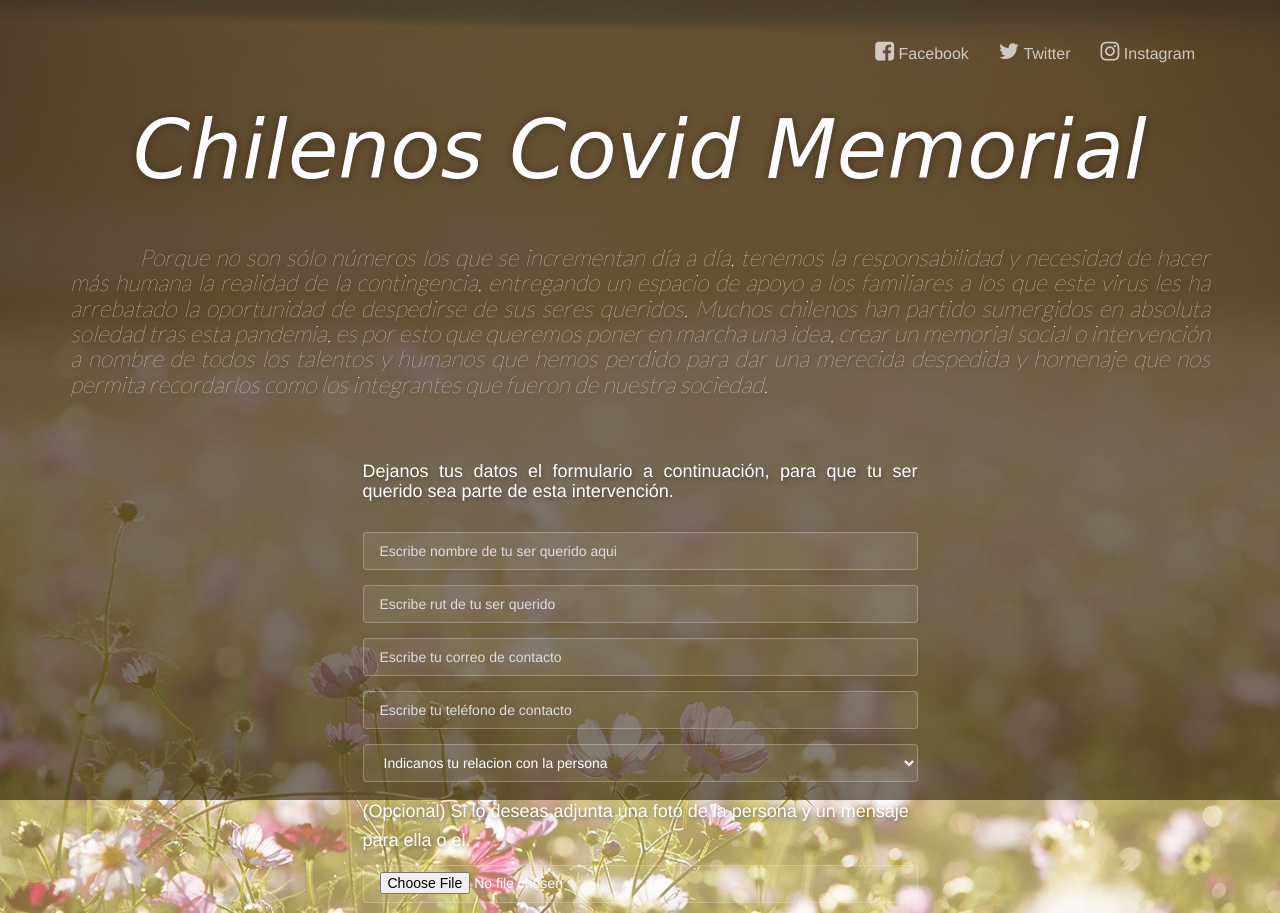
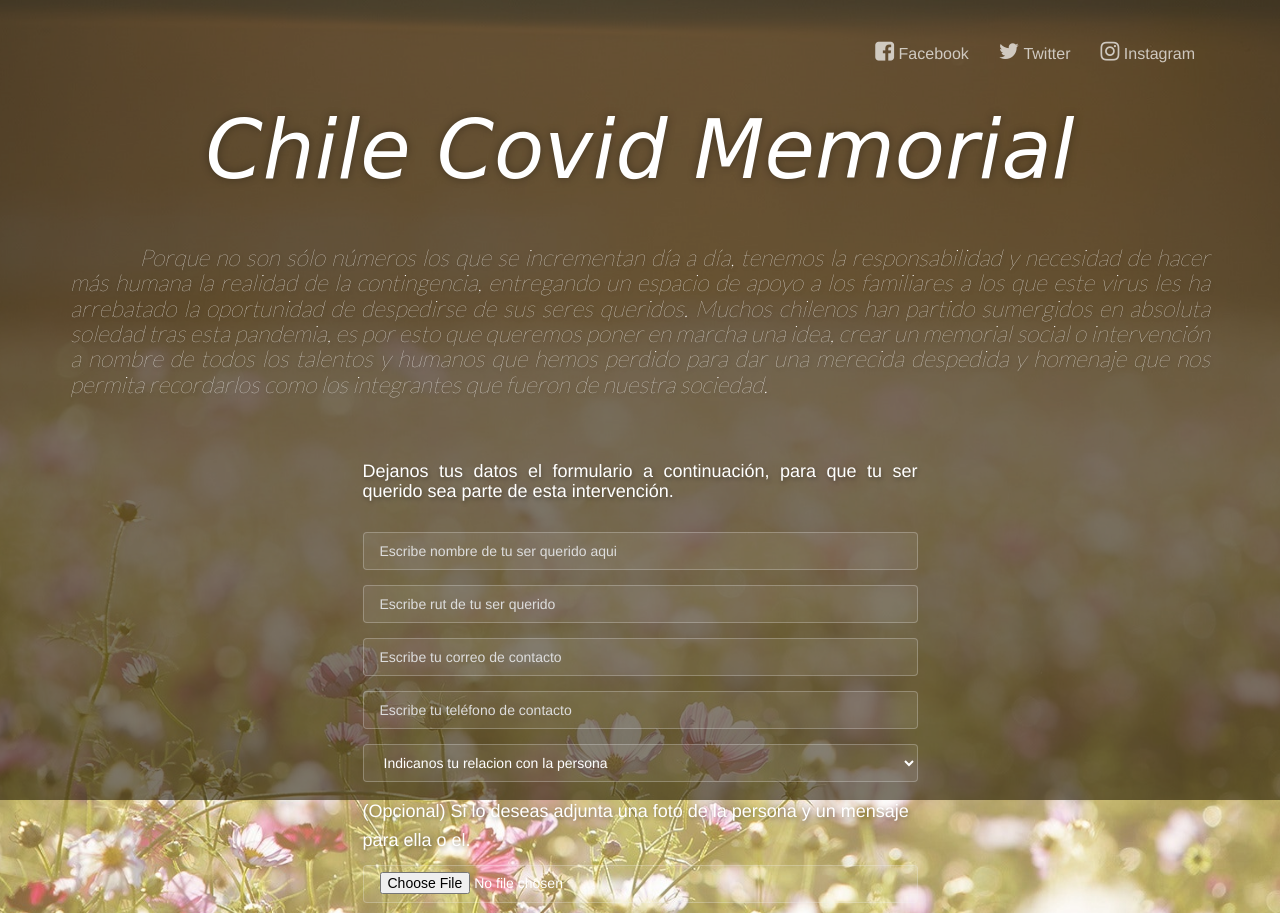
Before and after one commit to gatopadre/chilean_covid_memorial, a CodeIgniter 4 app: the page made by app/Views/welcome_message.php in a window 1280 px wide. Shown: the top 913 px of the page. Run offline with PHP 8.4 and a stand-in for CodeIgniter, Linux system fonts and the light colour scheme; the template is opened without the code that fills it, so the values that code supplies are empty; some libraries are stand-ins or nearby versions; some web fonts are replaced.

Commit message:
cambio de nombre por chile covid memorial

```diff
--- a/app/Views/welcome_message.php
+++ b/app/Views/welcome_message.php
@@ -8,7 +8,7 @@
   <meta content='width=device-width, initial-scale=1.0, maximum-scale=1.0, user-scalable=0' name='viewport' />
   <meta name="viewport" content="width=device-width" />
 
-  <title>Chilean Covid Memorial</title>
+  <title>Chile Covid Memorial</title>
 
   <!-- Latest compiled and minified CSS -->
   <link rel="stylesheet" href="<?php echo base_url('/css/bootstrap.css');?>" />
@@ -70,7 +70,7 @@
 
     <div class="container">
       <h1 class="logo cursive" style="font-style: italic;">
-        Chilenos Covid Memorial
+        Chile Covid Memorial
       </h1>
       <div class="content">
         <h4 class="motto shadow">
```
Also changed, not shown: public/favicon.ico.
